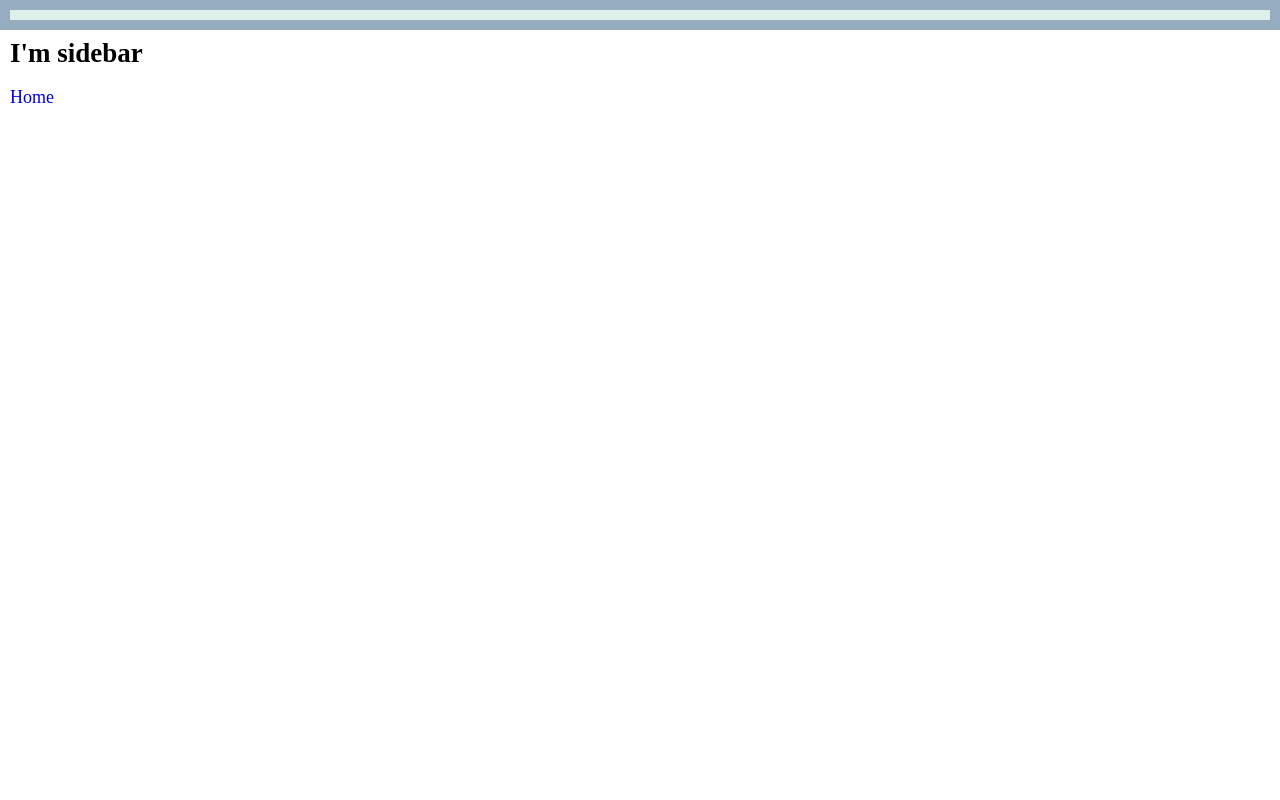
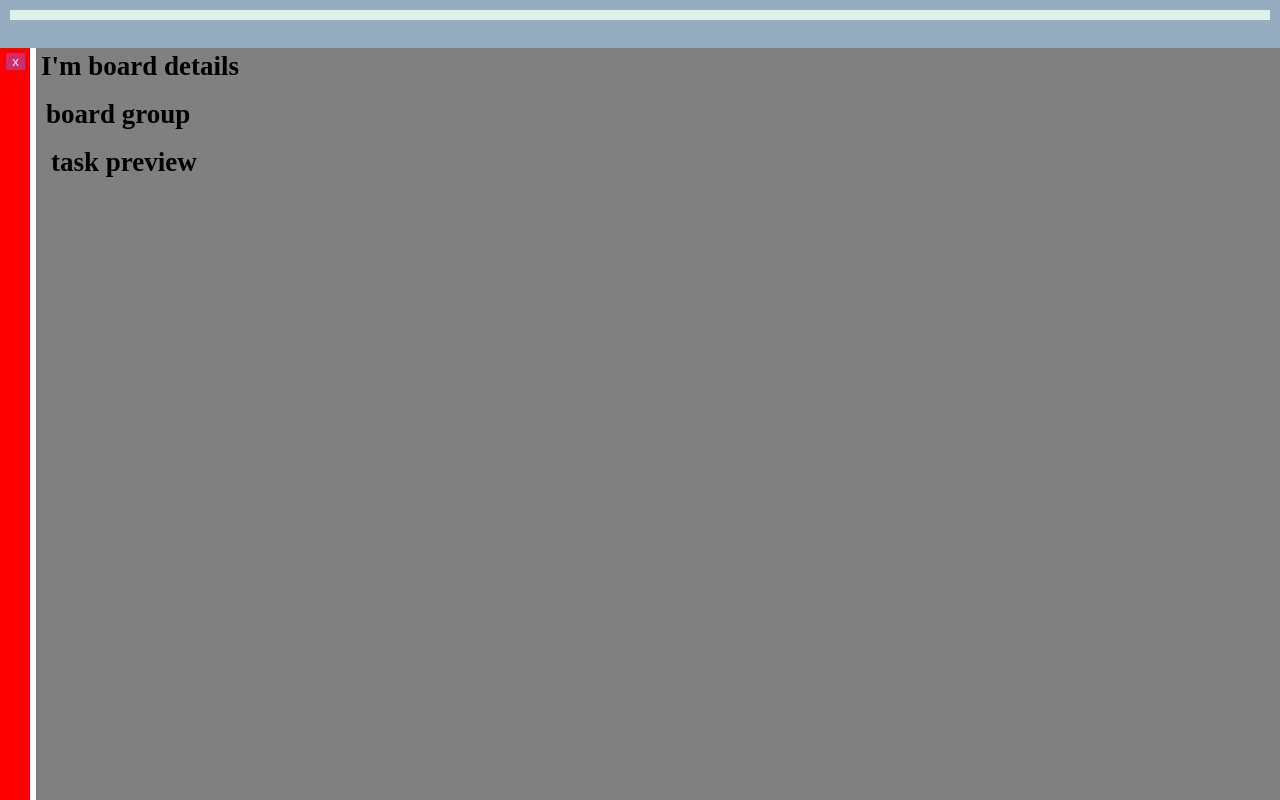
Before and after one commit to NoamSaar/Myday-frontend, a React (Vite) app: page /board in a window 1280 px wide. Before the commit this address had no page. Built offline with nearby package versions, Linux system fonts and the light colour scheme; a web font is replaced by a local one.

Commit message:
Add side bar handling

```diff
--- a/src/RootCmp.jsx
+++ b/src/RootCmp.jsx
@@ -10,15 +10,16 @@ import { HomePage } from './pages/HomePage'
 export function RootCmp() {
 
     return (
-        <div>
+        <div className="main-layout grid">
             <AppHeader />
-            <main>
+            <main className="content-container grid column">
                 {/* home */}
                 {/* board app */}
                 <Sidebar />
                 <Routes>
                     <Route element={<HomePage />} path="/" />
-                    <Route element={<BoardDetails />} path="/board/:boardId" >
+                    <Route element={<BoardDetails />} path="/board" >
+                        {/* <Route element={<BoardDetails />} path="/board/:boardId" > */}
                         <Route path="/board/:boardId/task/:taskId" element={<TaskDetails />} />
                     </Route>
                 </Routes>
--- a/src/assets/styles/basics/_forms.scss
+++ b/src/assets/styles/basics/_forms.scss
@@ -1,24 +1,25 @@
 button {
-    border:0;
+    border: 0;
     background-color: $clr1;
-    color:whitesmoke;
-    padding: 5px 10px;
+    color: whitesmoke;
+    // padding: 5px 10px;
     margin: 5px;
     cursor: pointer;
 }
 
-form > * {
+form>* {
     display: block;
     width: 200px;
     margin: 10px 0px;
 }
 
 .btn-link {
-    border:0;
+    border: 0;
     background-color: transparent;
     text-decoration: underline;
     transition: .5s;
 }
+
 .btn-link:hover {
     background-color: $clr1;
     transform: scale(1.1);
--- a/src/assets/styles/basics/_helpers.scss
+++ b/src/assets/styles/basics/_helpers.scss
@@ -50,6 +50,33 @@
     }
 }
 
+// grid helpers
+
+.grid {
+
+    display: grid;
+
+    &.column {
+        grid-auto-flow: column;
+    }
+
+    &.place-center {
+        place-items: center;
+    }
+
+    &.space-between {
+        justify-content: space-between;
+    }
+
+    &.justify-center {
+        justify-content: center;
+    }
+
+    &.align-center {
+        align-items: center;
+    }
+}
+
 // Media helpers
 
 .square-ratio {
--- a/src/assets/styles/basics/_layout.scss
+++ b/src/assets/styles/basics/_layout.scss
@@ -1,8 +1,24 @@
+.main-layout {
+    grid-template-rows: 48px 1fr;
+    height: 100dvh;
+
+    .content-container {
+        grid-template-columns: minmax(30px, auto) 1fr;
+        gap: 6px;
+        padding: 0;
+        position: relative;
+
+        .sidebar-container {
+            padding: 0;
+        }
+    }
+}
+
 .main-container {
     display: grid;
     grid-template-columns: 20px 1fr 20px;
 
-    > * {
+    >* {
         grid-column: 2;
 
         &.full {
@@ -12,21 +28,17 @@
 
     @include for-narrow-layout {
         grid-template-columns:
-            minmax(20px, 1fr)
-            minmax(auto, $mobile-breakpoint)
-            minmax(20px, 1fr);
+            minmax(20px, 1fr) minmax(auto, $mobile-breakpoint) minmax(20px, 1fr);
     }
+
     @include for-normal-layout {
         grid-template-columns:
-            minmax(20px, 1fr)
-            minmax(auto, $narrow-breakpoint)
-            minmax(20px, 1fr);
+            minmax(20px, 1fr) minmax(auto, $narrow-breakpoint) minmax(20px, 1fr);
     }
+
     @include for-wide-layout {
         grid-template-columns:
-            minmax(20px, 1fr)
-            minmax(auto, $normal-breakpoint)
-            minmax(20px, 1fr);
+            minmax(20px, 1fr) minmax(auto, $normal-breakpoint) minmax(20px, 1fr);
     }
 }
 
--- /dev/null
+++ b/src/assets/styles/cmps/_sidebar.scss
@@ -0,0 +1,20 @@
+.sidebar {
+    background-color: red;
+    height: 100%;
+    width: 200px;
+    position: absolute;
+    left: -170px;
+
+    &:hover {
+        left: 0;
+    }
+
+    &.open {
+        position: static;
+    }
+
+    .btn-menu {
+        position: absolute;
+        right: 0;
+    }
+}
--- a/src/assets/styles/main.scss
+++ b/src/assets/styles/main.scss
@@ -15,9 +15,10 @@
 // Views
 @import "views/about-us";
 @import "views/home-page";
+@import "views/board-details";
 @import "views/user-details";
 
 // Components
 @import "cmps/app-header";
-@import "cmps/side-bar";
+@import "cmps/sidebar";
 @import "cmps/user-msg";
--- /dev/null
+++ b/src/assets/styles/views/_board-details.scss
@@ -0,0 +1,3 @@
+.board-details {
+    background-color: gray;
+}
--- a/src/cmps/Sidebar.jsx
+++ b/src/cmps/Sidebar.jsx
@@ -1,13 +1,23 @@
-import { NavLink } from "react-router-dom";
+import { useState } from "react";
 
 export function Sidebar() {
+    const [isSidebarOpen, setIsSidebarOpen] = useState(false)
+
+    function onOpenSidebar() {
+        setIsSidebarOpen(!isSidebarOpen)
+    }
+
     return (
-        <section className="sidebar">
-            <h2>I'm sidebar</h2>
-            <nav className="app-nav">
-                <NavLink to="/" >Home</NavLink>
-                {/* <NavLink to="/board" >Board</NavLink> */}
-            </nav>
+        <section className="sidebar-container">
+            <article className={`sidebar ${isSidebarOpen ? 'open' : ''}`}>
+                <button className="btn-menu" onClick={onOpenSidebar}>x</button>
+                {/* <h2>I'm sidebar</h2> */}
+                <nav className="app-nav">
+                    {/* <NavLink to="/" >Home</NavLink> */}
+                    {/* <NavLink to="/board" >Board</NavLink> */}
+                </nav>
+            </article>
         </section>
+
     )
 }
```
Also changed, not shown: src/assets/styles/cmps/_side-bar.scss (deleted).
